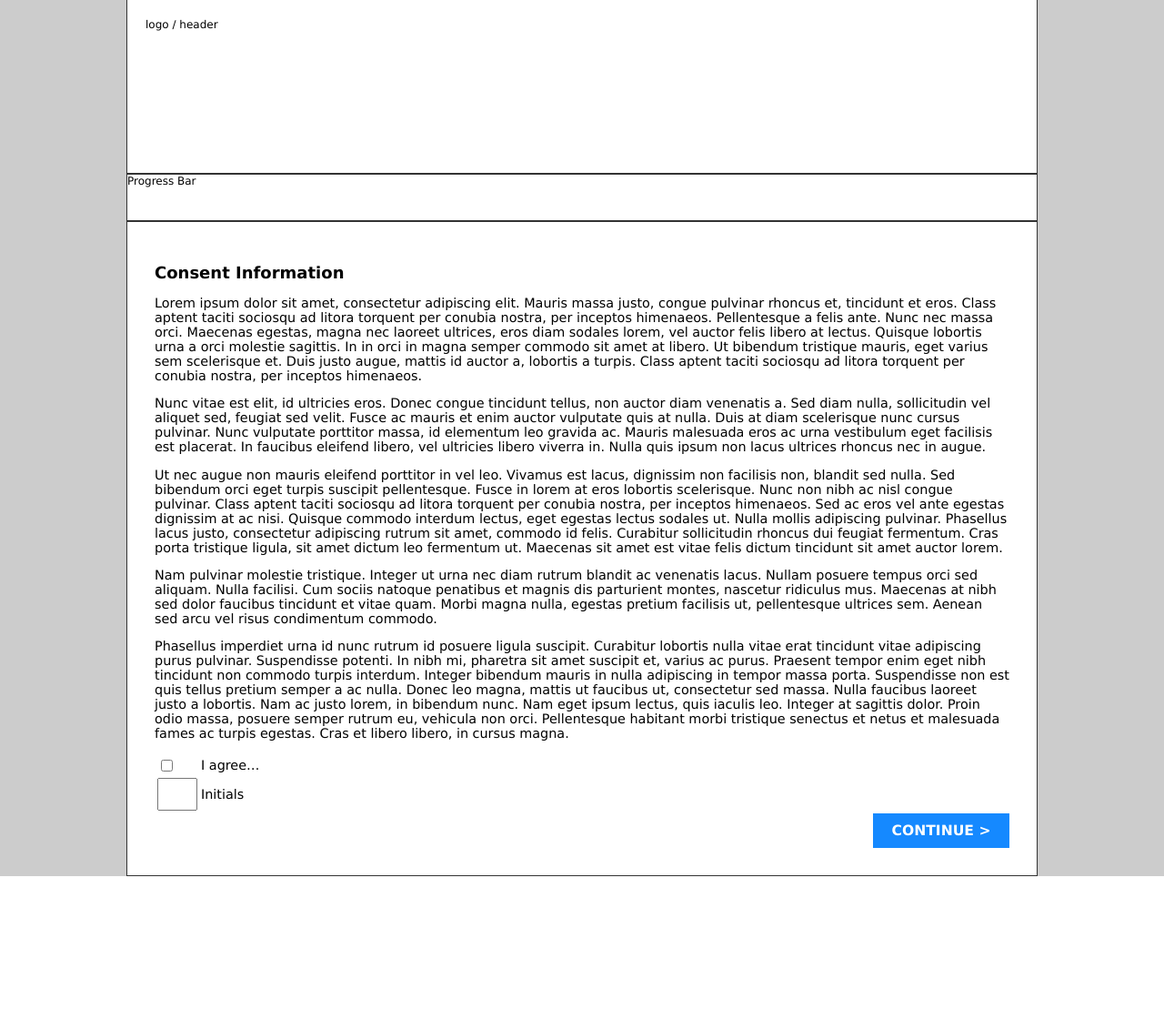
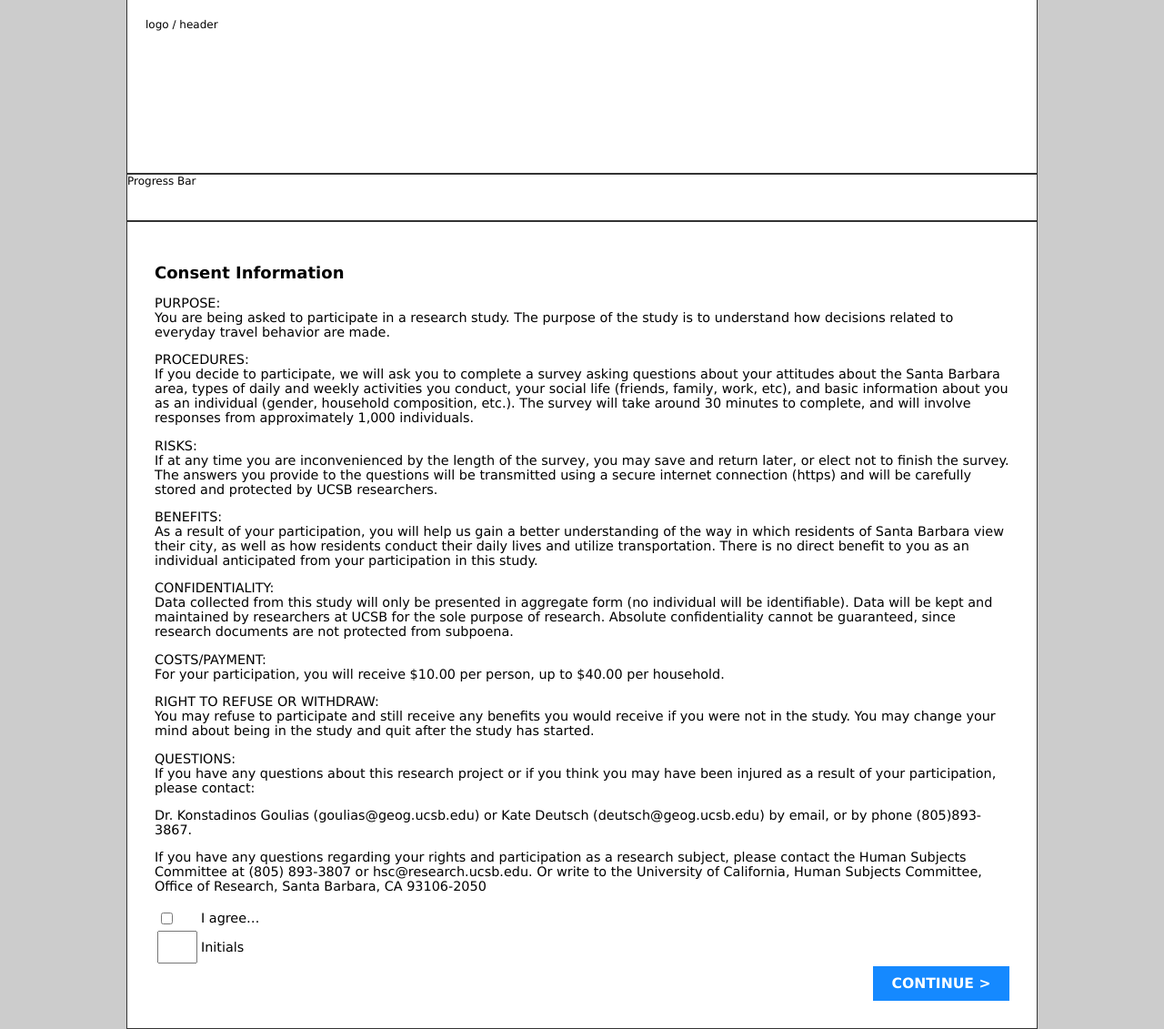
Before and after one commit to grantdmckenzie/sopwebsurvey, a PHP site: page /2.php in a window 1280 px wide. Shown: the part 21-1152 px from the top of the page at 91% size. Before the commit the page ends 984 px from the top, so only its background shows below. Run offline with PHP 8.4, Linux system fonts and the light colour scheme; a stand-in replaces the project's code that opens the database connection.

Commit message:
fixed some stuff

```diff
--- a/10.php
+++ b/10.php
@@ -55,7 +55,7 @@
  	</div>
  	<div id="wrapperProgress">Progress Bar</div>
  	<div id="wrapperContent">
- 		<h2 style="text-align:center;">Place Questions:</h2>
+<!-- 		<h2 style="text-align:center;">Place Questions:</h2> -->
  		<p style="text-align:center;">Now, we would like to gain an understanding of your views about Santa Barbara.</p>
  		<p style="text-align:center;">Please use the map and draw with the shape tool the area that you consider to be a part of <u>(your neighborhood).</u></p>
  		<p style="color:#ff0000; font-weight:bold;text-align:center;"><?php echo $error; ?><br/></p>
--- a/11.php
+++ b/11.php
@@ -55,8 +55,8 @@
  	</div>
  	<div id="wrapperProgress">Progress Bar</div>
  	<div id="wrapperContent">
- 		<h2 style="text-align:center;">Place Questions:</h2>
- 		<p style="text-align:center;">Now, we would like to gain an understanding of your views about Santa Barbara.</p>
+<!-- 		<h2 style="text-align:center;">Place Questions:</h2> -->
+		<p style="text-align:center;">Now, we would like to gain an understanding of your views about Santa Barbara.</p>
  		<p style="text-align:center;">Please use the map and draw with the shape tool the area that you consider to be places from my home that I can easily reach without a motor vehicle.</p>
  		<p style="color:#ff0000; font-weight:bold;text-align:center;"><?php echo $error; ?><br/></p>
  	<form name="eleven" id="eleven" method="post" action="11.php">
--- a/15.php
+++ b/15.php
@@ -48,10 +48,10 @@
  	</div>
  	<div id="wrapperProgress">Progress Bar</div>
  	<div id="wrapperContent">
- 		<h2 style="text-align:center;">Place Questions:</h2>
+<!-- 		<h2 style="text-align:center;">Place Questions:</h2> -->
  		<?php echo $error; ?>
  	<form name="fifteen" id="fifteen" method="post" action="15.php">
-	<p>Sense of place development/ strength</p>
+<!--	<p>Sense of place development/ strength</p> -->
 <!-- QUESTION #1 -->
  	<p><b>To what degree do the following statements describe you? </b>
 </p>
@@ -91,7 +91,7 @@
 	</table>
 
  <br/><br/>
- <p>Respondent history / lifestyle in Santa Barbara</p>
+<!-- <p>Respondent history / lifestyle in Santa Barbara</p> -->
 <!-- QUESTION #2 -->
 <hr/>
  	<p>How many years have you lived in SB <input type="text" name="years"/></p>
--- a/2.php
+++ b/2.php
@@ -67,16 +67,37 @@
  	<div id="wrapperProgress">Progress Bar</div>
  	<div id="wrapperContent">
  		<h2>Consent Information</h2>
- 		<p>Lorem ipsum dolor sit amet, consectetur adipiscing elit. Mauris massa justo, congue pulvinar rhoncus et, tincidunt et eros. Class aptent taciti sociosqu ad litora torquent per conubia nostra, per inceptos himenaeos. Pellentesque a felis ante. Nunc nec massa orci. Maecenas egestas, magna nec laoreet ultrices, eros diam sodales lorem, vel auctor felis libero at lectus. Quisque lobortis urna a orci molestie sagittis. In in orci in magna semper commodo sit amet at libero. Ut bibendum tristique mauris, eget varius sem scelerisque et. Duis justo augue, mattis id auctor a, lobortis a turpis. Class aptent taciti sociosqu ad litora torquent per conubia nostra, per inceptos himenaeos.
+ 		<p>PURPOSE: <br>
+You are being asked to participate in a research study. The purpose of the study is to understand how decisions related to everyday travel behavior are made.
 </p><p>
-Nunc vitae est elit, id ultricies eros. Donec congue tincidunt tellus, non auctor diam venenatis a. Sed diam nulla, sollicitudin vel aliquet sed, feugiat sed velit. Fusce ac mauris et enim auctor vulputate quis at nulla. Duis at diam scelerisque nunc cursus pulvinar. Nunc vulputate porttitor massa, id elementum leo gravida ac. Mauris malesuada eros ac urna vestibulum eget facilisis est placerat. In faucibus eleifend libero, vel ultricies libero viverra in. Nulla quis ipsum non lacus ultrices rhoncus nec in augue.
+PROCEDURES: <br>
+If you decide to participate, we will ask you to complete a survey asking questions about your attitudes about the Santa Barbara area, types of daily and weekly activities you conduct, your social life (friends, family, work, etc), and basic information about you as an individual (gender, household composition, etc.). The survey will take around 30 minutes to complete, and will involve responses from approximately 1,000 individuals.
 </p><p>
-Ut nec augue non mauris eleifend porttitor in vel leo. Vivamus est lacus, dignissim non facilisis non, blandit sed nulla. Sed bibendum orci eget turpis suscipit pellentesque. Fusce in lorem at eros lobortis scelerisque. Nunc non nibh ac nisl congue pulvinar. Class aptent taciti sociosqu ad litora torquent per conubia nostra, per inceptos himenaeos. Sed ac eros vel ante egestas dignissim at ac nisi. Quisque commodo interdum lectus, eget egestas lectus sodales ut. Nulla mollis adipiscing pulvinar. Phasellus lacus justo, consectetur adipiscing rutrum sit amet, commodo id felis. Curabitur sollicitudin rhoncus dui feugiat fermentum. Cras porta tristique ligula, sit amet dictum leo fermentum ut. Maecenas sit amet est vitae felis dictum tincidunt sit amet auctor lorem.
+RISKS: <br>
+If at any time you are inconvenienced by the length of the survey, you may save and return later, or elect not to finish the survey.
+<br>
+The answers you provide to the questions will be transmitted using a secure internet connection (https) and will be carefully stored and protected by UCSB researchers.
 </p><p>
-Nam pulvinar molestie tristique. Integer ut urna nec diam rutrum blandit ac venenatis lacus. Nullam posuere tempus orci sed aliquam. Nulla facilisi. Cum sociis natoque penatibus et magnis dis parturient montes, nascetur ridiculus mus. Maecenas at nibh sed dolor faucibus tincidunt et vitae quam. Morbi magna nulla, egestas pretium facilisis ut, pellentesque ultrices sem. Aenean sed arcu vel risus condimentum commodo.
+BENEFITS: <br>
+As a result of your participation, you will help us gain a better understanding of the way in which residents of Santa Barbara view their city, as well as how residents conduct their daily lives and utilize transportation. There is no direct benefit to you as an individual anticipated from your participation in this study.
 </p><p>
-Phasellus imperdiet urna id nunc rutrum id posuere ligula suscipit. Curabitur lobortis nulla vitae erat tincidunt vitae adipiscing purus pulvinar. Suspendisse potenti. In nibh mi, pharetra sit amet suscipit et, varius ac purus. Praesent tempor enim eget nibh tincidunt non commodo turpis interdum. Integer bibendum mauris in nulla adipiscing in tempor massa porta. Suspendisse non est quis tellus pretium semper a ac nulla. Donec leo magna, mattis ut faucibus ut, consectetur sed massa. Nulla faucibus laoreet justo a lobortis. Nam ac justo lorem, in bibendum nunc. Nam eget ipsum lectus, quis iaculis leo. Integer at sagittis dolor. Proin odio massa, posuere semper rutrum eu, vehicula non orci. Pellentesque habitant morbi tristique senectus et netus et malesuada fames ac turpis egestas. Cras et libero libero, in cursus magna.</p>
+CONFIDENTIALITY: <br>
+Data collected from this study will only be presented in aggregate form (no individual will be identifiable). Data will be kept and maintained by researchers at UCSB for the sole purpose of research. Absolute confidentiality cannot be guaranteed, since research documents are not protected from subpoena.
+</p><p>
+COSTS/PAYMENT: <br>
+For your participation, you will receive $10.00 per person, up to $40.00 per household.
+</p><p>
+RIGHT TO REFUSE OR WITHDRAW: <br>
+You may refuse to participate and still receive any benefits you would receive if you were not in the study. You may change your mind about being in the study and quit after the study has started.
+</p><p>
+QUESTIONS: <br>
+If you have any questions about this research project or if you think you may have been injured as a result of your participation, please contact:
+</p><p>
+Dr. Konstadinos Goulias (goulias@geog.ucsb.edu) or Kate Deutsch (deutsch@geog.ucsb.edu) by email, or by phone (805)893-3867.
+</p><p>
+If you have any questions regarding your rights and participation as a research subject, please contact the Human Subjects Committee at (805) 893-3807 or hsc@research.ucsb.edu. Or write to the University of California, Human Subjects Committee, Office of Research, Santa Barbara, CA 93106-2050</p>
 <p>
+
 	<form name="iagree" id="iagree" method="post" action="3.php">
 	<table style="float:left">
  	 <tr>
--- a/3.php
+++ b/3.php
@@ -62,7 +62,6 @@
  	</div>
  	<div id="wrapperProgress">Progress Bar</div>
  	<div id="wrapperContent">
- 		<h2>Social Roles</h2>
  		<p>First, we would like to gain an understanding of your social involvement and roles.  In a typical week, I interact with the following groups of people:</p>
  	<form name="three" id="three" method="post" action="3.php">
 	<table style="float:left">
@@ -92,7 +91,7 @@
 	 </tr>
 	 <tr>
 	  <td><input type="checkbox" name="g" id="org" style="float:left" /></td>
-	  <td>Organization group (church, non profit, etc)</td>
+	  <td>Organization group (church, non profit, etc.)</td>
 	 </tr>
 	</table>
 	</form>
--- a/4.php
+++ b/4.php
@@ -110,7 +110,7 @@
  		<input type="radio" name="contact" value="5"/>Once a month<br/>
  		<input type="radio" name="contact" value="6"/>Less than once a month<br/>
 
-<p>4) How strong are your relationship to people within this group (1 to 10 with 1 being weak and 10 being strong)</p>
+<p>4) How strong are your relationships to people within this group (1 to 10 with 1 being weak and 10 being strong)</p>
 	<table style="width:90%">
 	 <tr>
 	  <td>1</td>
--- a/5.php
+++ b/5.php
@@ -57,7 +57,6 @@
  	</div>
  	<div id="wrapperProgress">Progress Bar</div>
  	<div id="wrapperContent">
- 		<h2 style="text-align:center;">Place Questions:</h2>
  		<p style="text-align:center;">Now, we would like to gain an understanding of your views about Santa Barbara.</p>
  		<p style="text-align:center;">Please use the map and draw with the shape tool the area that you consider to be <u>places that I consider to be important areas that of Santa Barbara</u>
 </p>
--- a/6.php
+++ b/6.php
@@ -56,7 +56,7 @@
  	</div>
  	<div id="wrapperProgress">Progress Bar</div>
  	<div id="wrapperContent">
- 		<h2 style="text-align:center;">Place Questions:</h2>
+<!-- 		<h2 style="text-align:center;">Place Questions:</h2> -->
  		<p style="text-align:center;">Now, we would like to gain an understanding of your views about Santa Barbara.</p>
  		<p style="text-align:center;">Please use the map and draw with the shape tool the area that you consider to be <u>places that I do not like to go to</u></p>
  		<p style="color:#ff0000; font-weight:bold;text-align:center;"><?php echo $error; ?><br/></p>
--- a/7.php
+++ b/7.php
@@ -56,7 +56,7 @@
  	</div>
  	<div id="wrapperProgress">Progress Bar</div>
  	<div id="wrapperContent">
- 		<h2 style="text-align:center;">Place Questions:</h2>
+<!-- 		<h2 style="text-align:center;">Place Questions:</h2> -->
  		<p style="text-align:center;">Now, we would like to gain an understanding of your views about Santa Barbara.</p>
  		<p style="text-align:center;">Please use the map and draw with the shape tool the area that you consider to be <u>places you go shopping</u></p>
  		<p style="color:#ff0000; font-weight:bold;text-align:center;"><?php echo $error; ?><br/></p>
--- a/8.php
+++ b/8.php
@@ -56,7 +56,7 @@
  	</div>
  	<div id="wrapperProgress">Progress Bar</div>
  	<div id="wrapperContent">
- 		<h2 style="text-align:center;">Place Questions:</h2>
+<!-- 		<h2 style="text-align:center;">Place Questions:</h2> -->
  		<p style="text-align:center;">Now, we would like to gain an understanding of your views about Santa Barbara.</p>
  		<p style="text-align:center;">Please use the map and draw with the shape tool the area that you consider to be <u>places that I would go to relax</u></p>
  		<p style="color:#ff0000; font-weight:bold;text-align:center;"><?php echo $error; ?><br/></p>
--- a/9.php
+++ b/9.php
@@ -55,7 +55,7 @@
  	</div>
  	<div id="wrapperProgress">Progress Bar</div>
  	<div id="wrapperContent">
- 		<h2 style="text-align:center;">Place Questions:</h2>
+<!-- 		<h2 style="text-align:center;">Place Questions:</h2> -->
  		<p style="text-align:center;">Now, we would like to gain an understanding of your views about Santa Barbara.</p>
  		<p style="text-align:center;">Please use the map and draw with the shape tool the area that you consider to be a part of <u>(downtown).</u></p>
  		<p style="color:#ff0000; font-weight:bold;text-align:center;"><?php echo $error; ?><br/></p>
```
Also changed, not shown: js/map2.js (+11 -11 lines), 1 other file.
